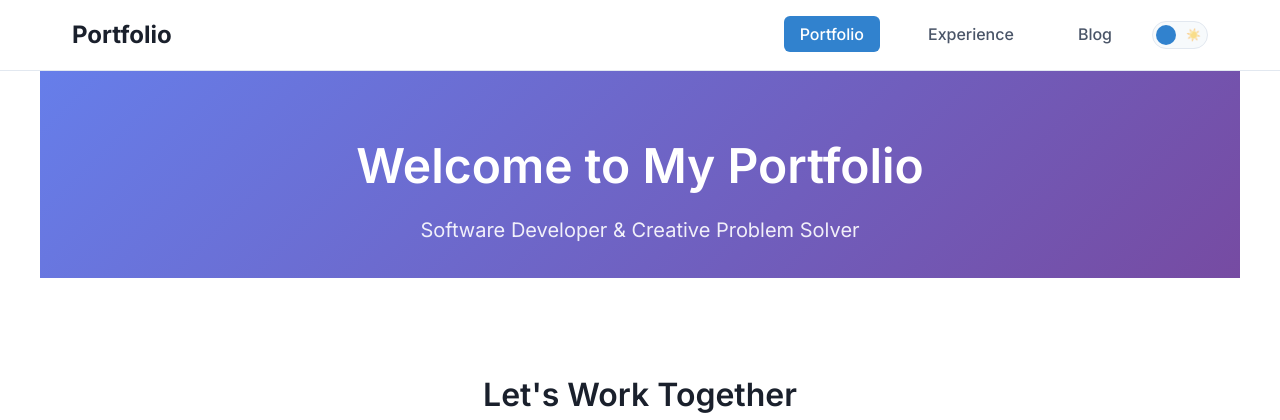
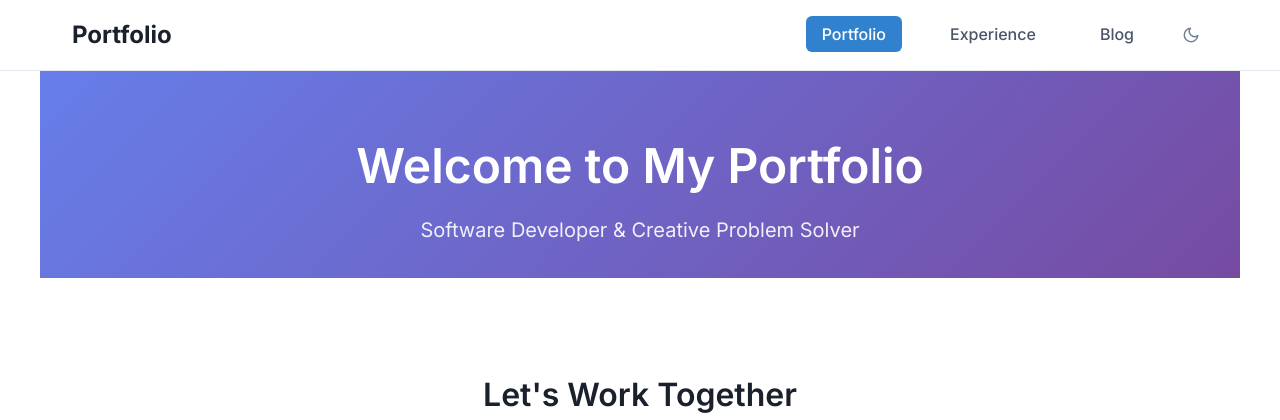
Before and after one commit to luisito666/portfolio-blog, a Django app: page / in a window 1280 px wide. Shown: the top 420 px of the page. Run offline with Django 5.2, Linux system fonts and the light colour scheme; data that the repository does not hold is empty; some libraries are stand-ins or nearby versions.

Commit message:
fix(ui): rewrite dark mode with classList toggle and SVG icon button
Co-Authored-By: Claude Opus 4.8 <noreply@anthropic.com>

```diff
--- a/src/static/css/style.css
+++ b/src/static/css/style.css
@@ -62,10 +62,10 @@
     --transition-base: all 0.2s ease;
 }
 
-/* Dark theme overrides */
-[data-theme="dark"] {
+/* Dark theme - activated via html.dark class */
+html.dark {
     --primary-color: #63b3ed;
-    --primary-hover: #4299e1;
+    --primary-hover: #7cbef2;
     --secondary-color: #e2e8f0;
     --text-color: #cbd5e0;
     --text-light: #a0aec0;
@@ -76,8 +76,8 @@
     --success-text: #9ae6b4;
     --error-bg: #63171b;
     --error-text: #fed7d7;
-    --gradient-start: #553c9a;
-    --gradient-end: #44337a;
+    --gradient-start: #4a3080;
+    --gradient-end: #3a2568;
     --heading-color: #f7fafc;
     --card-bg: #2d3748;
     --featured-border: #2b6cb0;
@@ -213,71 +213,38 @@ a:hover {
     gap: var(--spacing-lg);
 }
 
-/* Theme Toggle — pill switch */
+/* Theme Toggle - icon button */
 .theme-toggle {
-    background: var(--bg-alt);
-    border: 1px solid var(--border-color);
-    border-radius: 9999px;
-    width: 56px;
-    height: 28px;
-    padding: 0;
+    background: none;
+    border: none;
     cursor: pointer;
-    position: relative;
-    transition: background-color 0.3s ease, border-color 0.3s ease;
+    padding: 8px;
+    border-radius: 50%;
+    display: flex;
+    align-items: center;
+    justify-content: center;
+    color: var(--text-light);
+    transition: background-color 0.2s ease, color 0.2s ease;
     flex-shrink: 0;
 }
 
-.theme-toggle::after {
-    content: "";
-    position: absolute;
-    top: 3px;
-    left: 3px;
-    width: 20px;
-    height: 20px;
-    border-radius: 50%;
-    background: var(--primary-color);
-    transition: transform 0.3s ease, background-color 0.3s ease;
-}
-
-[data-theme="dark"] .theme-toggle::after {
-    transform: translateX(28px);
-    background: #f6ad55;
+.theme-toggle:hover {
+    background-color: var(--bg-alt);
+    color: var(--primary-color);
 }
 
 .theme-toggle .icon-sun,
 .theme-toggle .icon-moon {
-    position: absolute;
-    top: 50%;
-    transform: translateY(-50%);
-    font-size: 12px;
-    color: var(--text-light);
-    transition: opacity 0.3s ease;
-    pointer-events: none;
-    line-height: 1;
-}
-
-.theme-toggle .icon-sun {
-    right: 6px;
-    opacity: 0.5;
-}
-
-.theme-toggle .icon-moon {
-    left: 6px;
-    opacity: 0.5;
-}
-
-[data-theme="dark"] .theme-toggle .icon-sun {
-    opacity: 1;
-    color: #f6ad55;
-}
-
-[data-theme="dark"] .theme-toggle .icon-moon {
-    opacity: 0.3;
-}
-
-.theme-toggle:hover {
-    border-color: var(--primary-color);
-}
+    transition: opacity 0.3s ease, transform 0.3s ease;
+}
+
+/* Light mode: show moon, hide sun */
+html:not(.dark) .theme-toggle .icon-sun { display: none; }
+html:not(.dark) .theme-toggle .icon-moon { display: block; }
+
+/* Dark mode: show sun, hide moon */
+html.dark .theme-toggle .icon-sun { display: block; }
+html.dark .theme-toggle .icon-moon { display: none; }
 
 /* Mobile Menu Toggle */
 .nav-toggle {
--- a/src/templates/base.html
+++ b/src/templates/base.html
@@ -6,11 +6,8 @@
     <script>
         (function() {
             var theme = localStorage.getItem("theme");
-            if (!theme) {
-                theme = window.matchMedia("(prefers-color-scheme: dark)").matches ? "dark" : "light";
-            }
-            if (theme === "dark") {
-                document.documentElement.setAttribute("data-theme", "dark");
+            if (theme === "dark" || (!theme && window.matchMedia("(prefers-color-scheme: dark)").matches)) {
+                document.documentElement.classList.add("dark");
             }
         })();
     </script>
@@ -41,8 +38,20 @@
                     <li><a href="{% url 'blog:post_list' %}" class="{% if 'blog' in request.resolver_match.app_names %}active{% endif %}">Blog</a></li>
                 </ul>
                 <button class="theme-toggle" aria-label="Toggle dark mode" title="Toggle dark mode">
-                    <span class="icon-moon">🌙</span>
-                    <span class="icon-sun">☀️</span>
+                    <svg class="icon-sun" width="18" height="18" viewBox="0 0 24 24" fill="none" stroke="currentColor" stroke-width="2" stroke-linecap="round" stroke-linejoin="round">
+                        <circle cx="12" cy="12" r="5"></circle>
+                        <line x1="12" y1="1" x2="12" y2="3"></line>
+                        <line x1="12" y1="21" x2="12" y2="23"></line>
+                        <line x1="4.22" y1="4.22" x2="5.64" y2="5.64"></line>
+                        <line x1="18.36" y1="18.36" x2="19.78" y2="19.78"></line>
+                        <line x1="1" y1="12" x2="3" y2="12"></line>
+                        <line x1="21" y1="12" x2="23" y2="12"></line>
+                        <line x1="4.22" y1="19.78" x2="5.64" y2="18.36"></line>
+                        <line x1="18.36" y1="5.64" x2="19.78" y2="4.22"></line>
+                    </svg>
+                    <svg class="icon-moon" width="18" height="18" viewBox="0 0 24 24" fill="none" stroke="currentColor" stroke-width="2" stroke-linecap="round" stroke-linejoin="round">
+                        <path d="M21 12.79A9 9 0 1 1 11.21 3 7 7 0 0 0 21 12.79z"></path>
+                    </svg>
                 </button>
             </div>
         </div>
@@ -101,12 +110,12 @@
             const toggle = document.querySelector('.theme-toggle');
             if (toggle) {
                 toggle.addEventListener('click', function() {
-                    const isDark = document.documentElement.hasAttribute('data-theme');
-                    if (isDark) {
-                        document.documentElement.removeAttribute('data-theme');
+                    const html = document.documentElement;
+                    if (html.classList.contains('dark')) {
+                        html.classList.remove('dark');
                         localStorage.setItem('theme', 'light');
                     } else {
-                        document.documentElement.setAttribute('data-theme', 'dark');
+                        html.classList.add('dark');
                         localStorage.setItem('theme', 'dark');
                     }
                 });
```
